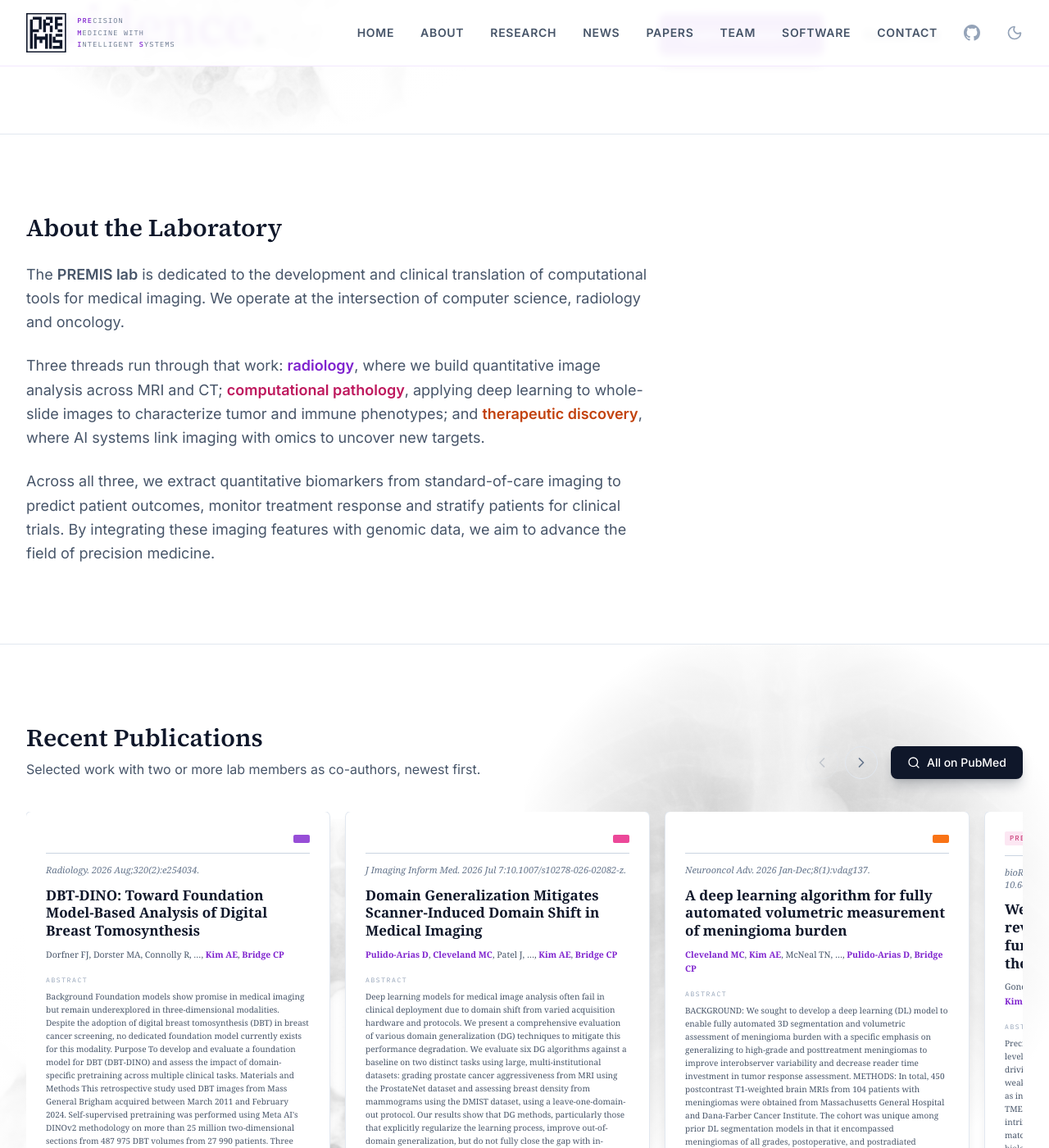
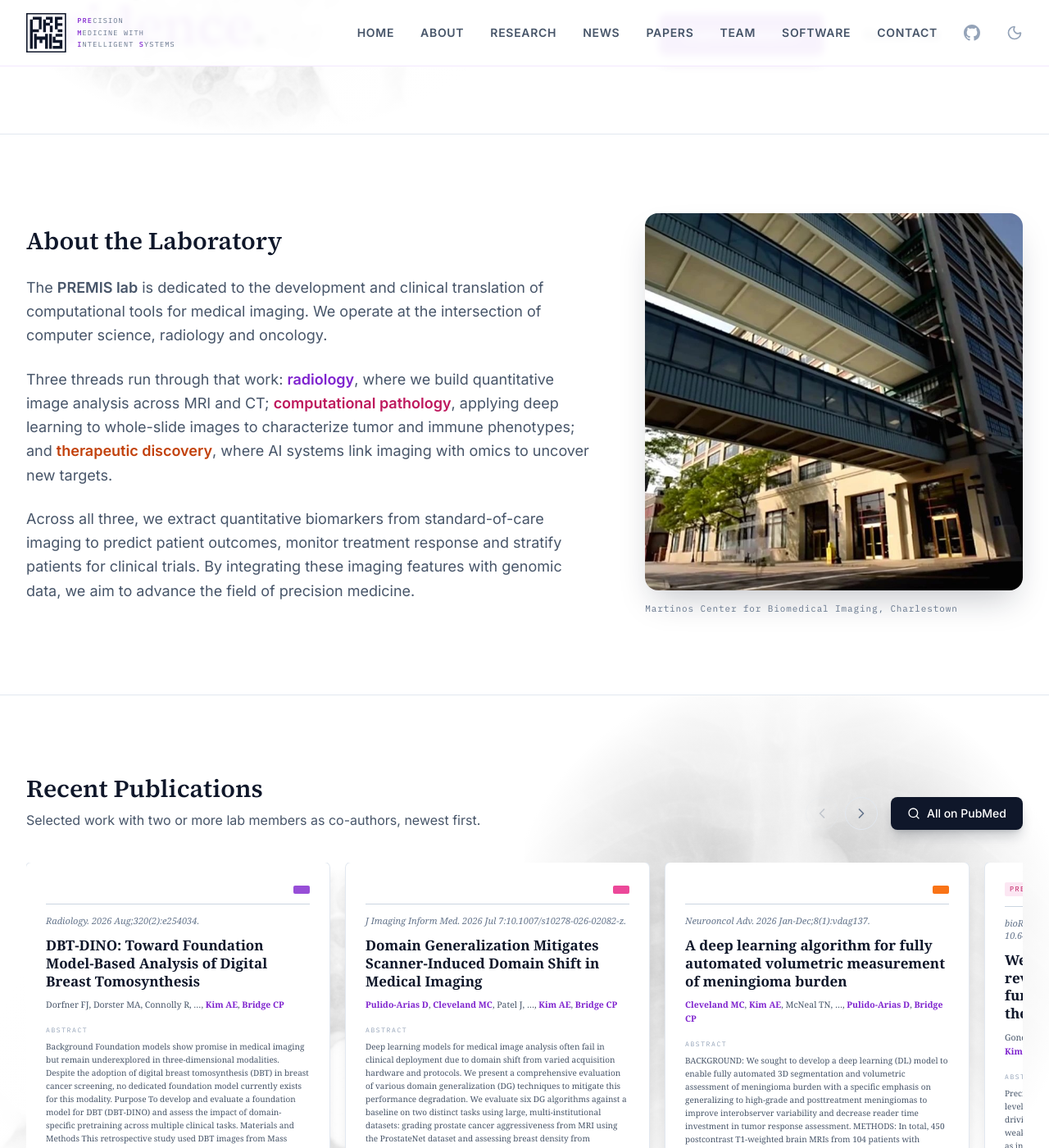
Before and after one commit to PREMIS-Lab/premis-lab.github.io, a Jekyll site: the page built from index.html, in a window 1280 px wide and 1400 px high, scrolled down 420 px. Shown: the whole window at 82% size. Built offline with Jekyll 4.4.1, drawn with Linux system fonts in a browser that asks for light colours; comment, search, counter and statistics services are not loaded.

Commit message:
Add a photo of the Martinos Center next to the About text, editable in Pages CMS

```diff
--- a/_data/home.yml
+++ b/_data/home.yml
@@ -16,6 +16,8 @@ about:
     Three threads run through that work: *radiology*, where we build quantitative image analysis across MRI and CT; *computational pathology*, applying deep learning to whole-slide images to characterize tumor and immune phenotypes; and *therapeutic discovery*, where AI systems link imaging with omics to uncover new targets.
 
     Across all three, we extract quantitative biomarkers from standard-of-care imaging to predict patient outcomes, monitor treatment response and stratify patients for clinical trials. By integrating these imaging features with genomic data, we aim to advance the field of precision medicine.
+  image: /assets/uploads/2026/11/martinos-center.jpg
+  image_caption: Martinos Center for Biomedical Imaging, Charlestown
 publications:
   title: Recent Publications
   intro: Selected work with two or more lab members as co-authors, newest first.
--- a/assets/css/theme.css
+++ b/assets/css/theme.css
@@ -102,6 +102,36 @@ h3.font-bold {
 }
 .dark .hero-lead { color: #cbd5e1; }
 
+/* About: text on the left and, when there is one, a photo on the right (below the text on small screens) */
+.about-layout.has-photo {
+    display: grid;
+    gap: 3rem;
+}
+@media (min-width: 1024px) {
+    .about-layout.has-photo {
+        grid-template-columns: minmax(0, 3fr) minmax(0, 2fr);
+        align-items: center;
+        gap: 4rem;
+    }
+    .about-layout.has-photo .about-photo img { aspect-ratio: 1 / 1; }
+}
+.about-photo { margin: 0; }
+.about-photo img {
+    display: block;
+    width: 100%;
+    aspect-ratio: 4 / 3;
+    object-fit: cover;
+    border-radius: 1rem;
+    box-shadow: 0 20px 40px -12px rgba(15, 23, 42, 0.25);
+}
+.about-photo figcaption {
+    margin-top: 0.875rem;
+    font-size: 11px;
+    letter-spacing: 0.08em;
+    color: #64748b;
+}
+.dark .about-photo figcaption { color: #94a3b8; }
+
 /* About text: **bold** stays bold, words in *italics* are highlighted purple, pink, orange in turn */
 .about-text strong { font-weight: 600; }
 .about-text em {
--- a/index.html
+++ b/index.html
@@ -49,7 +49,7 @@ layout: default
     </section>
     <!-- ABOUT SECTION -->
     <section id="about" class="py-24 bg-white dark:bg-slate-950">
-        <div class="max-w-7xl mx-auto px-4 sm:px-6 lg:px-8">
+        <div class="max-w-7xl mx-auto px-4 sm:px-6 lg:px-8 about-layout{% if home.about.image %} has-photo{% endif %}">
             <div class="max-w-3xl">
                 <h2 class="text-3xl font-bold text-slate-900 dark:text-white mb-6">{{ home.about.title | escape }}</h2>
                 {%- comment -%} The "Research" links point at the second paragraph, the one about the research threads {%- endcomment -%}
@@ -58,6 +58,14 @@ layout: default
                     {% for part in paragraphs %}{% if forloop.index == 3 %}<p id="research">{% elsif forloop.index > 1 %}<p>{% endif %}{{ part }}{% endfor %}
                 </div>
             </div>
+            {%- if home.about.image %}
+            <figure class="about-photo">
+                <img src="{{ home.about.image }}" alt="{{ home.about.image_alt | default: home.about.image_caption | escape }}" loading="lazy">
+                {%- if home.about.image_caption %}
+                <figcaption class="font-mono">{{ home.about.image_caption | escape }}</figcaption>
+                {%- endif %}
+            </figure>
+            {%- endif %}
         </div>
     </section>
     <!-- PUBLICATIONS SECTION -->
```
Also changed, not shown: .pages.yml, assets/uploads/2026/11/martinos-center.jpg (added).
